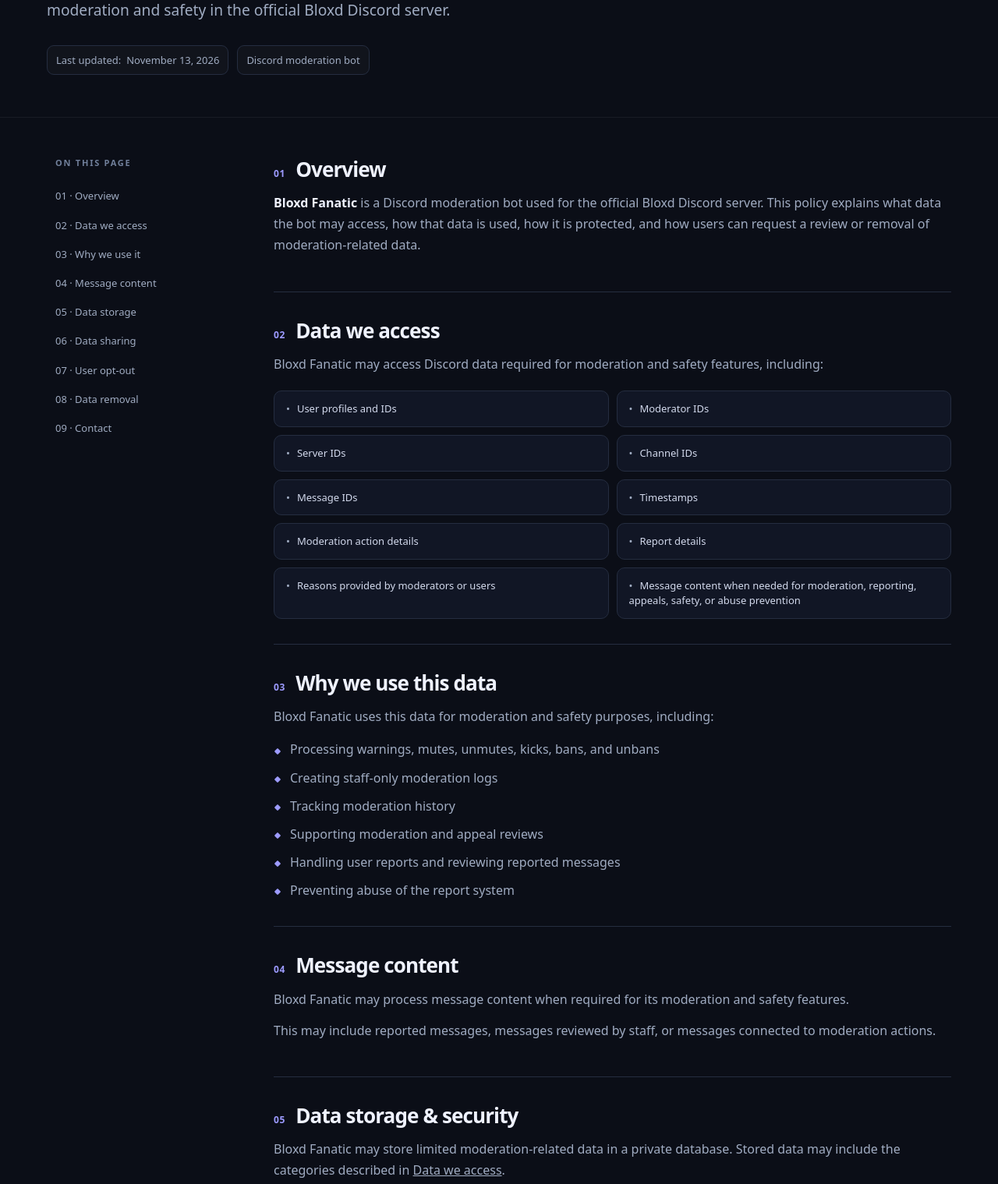
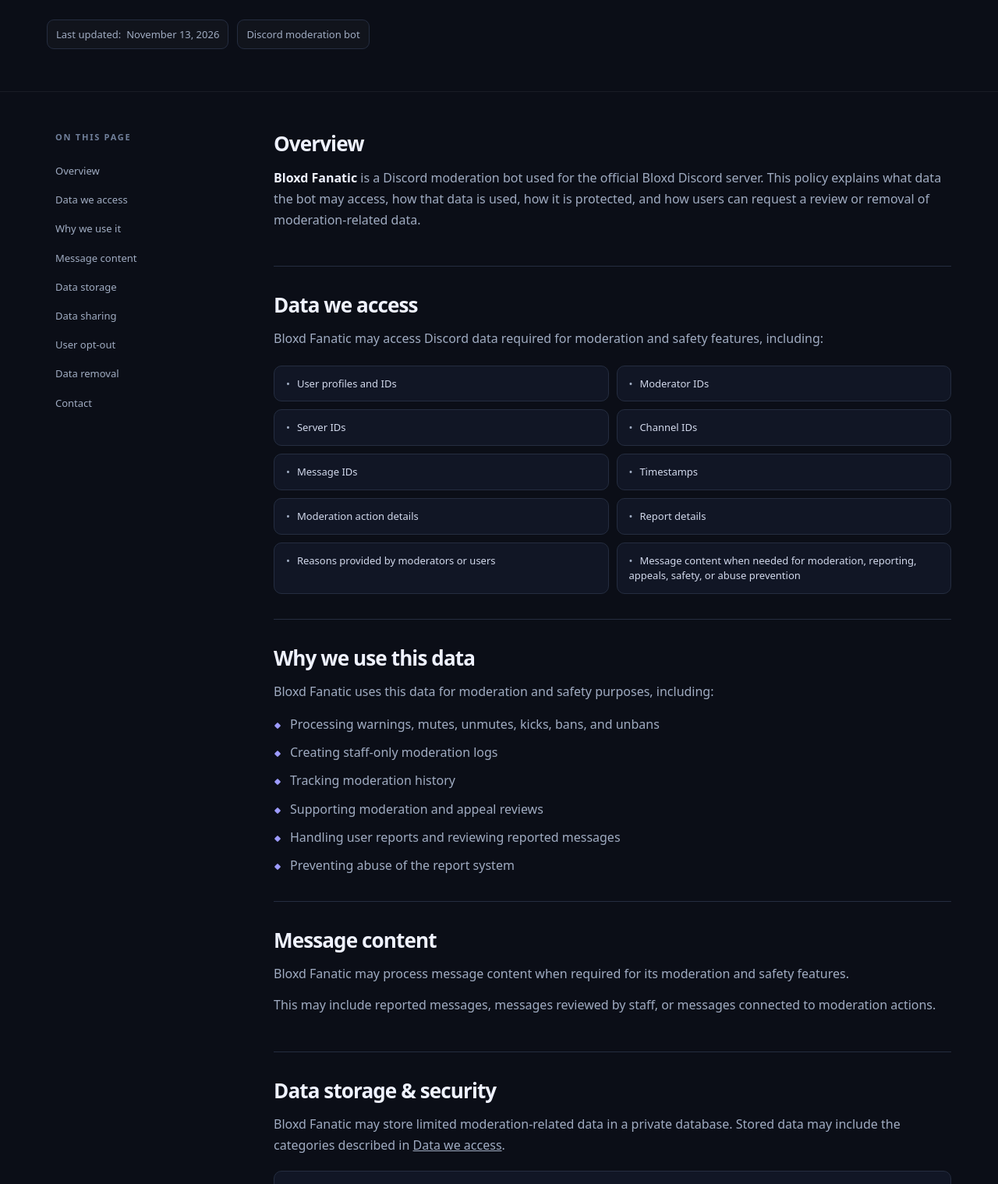
Before and after one commit to lsvjdev/privacy-policy, a plain HTML site: page index.html in a window 1280 px wide. Shown: the part 339-1858 px from the top of the page at 78% size. Drawn offline with Linux system fonts and the light colour scheme.

Commit message:
Simplify privacy policy design: remove section numbers, badge, and blur

```diff
--- a/index.html
+++ b/index.html
@@ -29,15 +29,13 @@
     a { color: inherit; }
     a:focus-visible { outline: 2px solid var(--accent-2); outline-offset: 4px; border-radius: 4px; }
     .wrap { width: min(calc(100% - 48px), var(--max)); margin-inline: auto; }
-    .topbar { border-bottom: 1px solid rgba(255,255,255,.07); background: rgba(11,14,23,.86); backdrop-filter: blur(16px); position: sticky; top: 0; z-index: 20; }
+    .topbar { border-bottom: 1px solid rgba(255,255,255,.07); background: rgba(11,14,23,.86); position: sticky; top: 0; z-index: 20; }
     .topbar-inner { display: flex; justify-content: space-between; align-items: center; min-height: 72px; gap: 16px; }
     .brand { display: inline-flex; align-items: center; gap: 12px; font-weight: 750; letter-spacing: -.025em; text-decoration: none; }
     .logo { display: block; width: 38px; height: 38px; border-radius: 50%; object-fit: cover; border: 1px solid var(--stroke); }
     .top-link { text-decoration: none; color: var(--muted); border: 1px solid var(--stroke); border-radius: 10px; padding: 7px 13px; font-size: 13px; font-weight: 600; transition: color .15s, border-color .15s; }
     .top-link:hover { color: white; border-color: #6b7199; }
     .hero { padding: 80px 0 54px; border-bottom: 1px solid rgba(255,255,255,.06); }
-    .eyebrow { display: inline-flex; align-items: center; gap: 9px; padding: 5px 12px; border-radius: 99px; border: 1px solid rgba(157,155,255,.24); background: rgba(157,155,255,.075); color: #b4b4ff; font-size: 12px; font-weight: 750; letter-spacing: .08em; text-transform: uppercase; }
-    .eyebrow::before { content: none; }
     h1 { max-width: 850px; margin: 21px 0 15px; font-size: clamp(2.65rem, 6.4vw, 4.7rem); line-height: 1.09; font-weight: 810; letter-spacing: -.065em; }
     .gradient { color: var(--text); }
     .intro { max-width: 700px; margin: 0; font-size: clamp(1rem, 2.2vw, 1.2rem); color: var(--muted); line-height: 1.7; }
@@ -57,8 +55,7 @@
     main { min-width: 0; }
     .section { scroll-margin-top: 100px; padding: 0 0 32px; margin-bottom: 32px; border-bottom: 1px solid var(--stroke); }
     .section:last-of-type { border-bottom: 0; margin-bottom: 0; }
-    .section-head { display: flex; align-items: baseline; gap: 13px; margin-bottom: 12px; }
-    .num { color: var(--accent); font-size: 12px; font-weight: 800; letter-spacing: .06em; }
+    .section-head { display: flex; align-items: baseline; margin-bottom: 12px; }
     h2 { font-size: clamp(1.35rem, 2.5vw, 1.63rem); letter-spacing: -.035em; line-height: 1.35; font-weight: 780; margin: 0; }
     p { margin: 0 0 13px; }
     main p { color: var(--muted); }
@@ -103,8 +100,7 @@
       .hero { padding: 15px 0; }
       .layout { display: block; padding: 22px 0; }
       .data-item, .callout { border-color: #ddd; background: #fff; color: #333; }
-      .gradient, h2, .num { color: #111; }
-      .section { break-inside: avoid; }
+      .gradient, h2, .section { break-inside: avoid; }
     }
   </style>
 </head>
@@ -118,7 +114,6 @@
 
   <div id="top" class="hero">
     <div class="wrap">
-      <div class="eyebrow">Bloxd Fanatic</div>
       <h1>Privacy <span class="gradient">Policy</span></h1>
       <p class="intro">How Bloxd Fanatic accesses, uses, and protects Discord data to support moderation and safety in the official Bloxd Discord server.</p>
       <div class="meta">
@@ -133,15 +128,15 @@
       <div class="toc">
         <span class="toc-label">On this page</span>
         <nav aria-label="Privacy policy sections">
-          <a href="#overview">01 · Overview</a>
-          <a href="#data-access">02 · Data we access</a>
-          <a href="#data-usage">03 · Why we use it</a>
-          <a href="#messages">04 · Message content</a>
-          <a href="#storage">05 · Data storage</a>
-          <a href="#sharing">06 · Data sharing</a>
-          <a href="#opt-out">07 · User opt-out</a>
-          <a href="#removal">08 · Data removal</a>
-          <a href="#contact">09 · Contact</a>
+          <a href="#overview">Overview</a>
+          <a href="#data-access">Data we access</a>
+          <a href="#data-usage">Why we use it</a>
+          <a href="#messages">Message content</a>
+          <a href="#storage">Data storage</a>
+          <a href="#sharing">Data sharing</a>
+          <a href="#opt-out">User opt-out</a>
+          <a href="#removal">Data removal</a>
+          <a href="#contact">Contact</a>
         </nav>
         <div class="aside-note">
           <span class="note-icon" aria-hidden="true">✓</span>
@@ -153,12 +148,12 @@
 
     <main id="main-content">
       <section class="section" id="overview" aria-labelledby="h-overview">
-        <div class="section-head"><span class="num">01</span><h2 id="h-overview">Overview</h2></div>
+        <div class="section-head"><h2 id="h-overview">Overview</h2></div>
         <p><strong>Bloxd Fanatic</strong> is a Discord moderation bot used for the official Bloxd Discord server. This policy explains what data the bot may access, how that data is used, how it is protected, and how users can request a review or removal of moderation-related data.</p>
       </section>
 
       <section class="section" id="data-access" aria-labelledby="h-data-access">
-        <div class="section-head"><span class="num">02</span><h2 id="h-data-access">Data we access</h2></div>
+        <div class="section-head"><h2 id="h-data-access">Data we access</h2></div>
         <p>Bloxd Fanatic may access Discord data required for moderation and safety features, including:</p>
         <div class="data-grid">
           <div class="data-item">User profiles and IDs</div>
@@ -175,7 +170,7 @@
       </section>
 
       <section class="section" id="data-usage" aria-labelledby="h-data-usage">
-        <div class="section-head"><span class="num">03</span><h2 id="h-data-usage">Why we use this data</h2></div>
+        <div class="section-head"><h2 id="h-data-usage">Why we use this data</h2></div>
         <p>Bloxd Fanatic uses this data for moderation and safety purposes, including:</p>
         <ul class="clean">
           <li>Processing warnings, mutes, unmutes, kicks, bans, and unbans</li>
@@ -188,13 +183,13 @@
       </section>
 
       <section class="section" id="messages" aria-labelledby="h-messages">
-        <div class="section-head"><span class="num">04</span><h2 id="h-messages">Message content</h2></div>
+        <div class="section-head"><h2 id="h-messages">Message content</h2></div>
         <p>Bloxd Fanatic may process message content when required for its moderation and safety features.</p>
         <p>This may include reported messages, messages reviewed by staff, or messages connected to moderation actions.</p>
       </section>
 
       <section class="section" id="storage" aria-labelledby="h-storage">
-        <div class="section-head"><span class="num">05</span><h2 id="h-storage">Data storage &amp; security</h2></div>
+        <div class="section-head"><h2 id="h-storage">Data storage &amp; security</h2></div>
         <p>Bloxd Fanatic may store limited moderation-related data in a private database. Stored data may include the categories described in <a href="#data-access">Data we access</a>.</p>
         <div class="callout">
           <strong>Encryption of stored message content</strong>
@@ -204,24 +199,24 @@
       </section>
 
       <section class="section" id="sharing" aria-labelledby="h-sharing">
-        <div class="section-head"><span class="num">06</span><h2 id="h-sharing">Data sharing</h2></div>
+        <div class="section-head"><h2 id="h-sharing">Data sharing</h2></div>
         <p>We do not sell or unnecessarily share user data.</p>
         <p>User and moderation data is accessible only to authorized server staff and bot developers as needed for moderation and safety purposes.</p>
       </section>
 
       <section class="section" id="opt-out" aria-labelledby="h-opt-out">
-        <div class="section-head"><span class="num">07</span><h2 id="h-opt-out">User opt-out</h2></div>
+        <div class="section-head"><h2 id="h-opt-out">User opt-out</h2></div>
         <p>Users cannot opt out of moderation-related processing while participating in the official Bloxd Discord server because the bot is used to enforce server rules and maintain server safety.</p>
       </section>
 
       <section class="section" id="removal" aria-labelledby="h-removal">
-        <div class="section-head"><span class="num">08</span><h2 id="h-removal">Data removal</h2></div>
+        <div class="section-head"><h2 id="h-removal">Data removal</h2></div>
         <p>Users may contact the official Bloxd Discord server staff to request review or removal of moderation-related data where appropriate.</p>
         <p>Some data may need to be kept when required for moderation history, appeal review, safety, or abuse prevention.</p>
       </section>
 
       <section class="section" id="contact" aria-labelledby="h-contact">
-        <div class="section-head"><span class="num">09</span><h2 id="h-contact">Contact</h2></div>
+        <div class="section-head"><h2 id="h-contact">Contact</h2></div>
         <p>For questions about this Privacy Policy or Bloxd Fanatic's data usage, contact the staff of the official Bloxd Discord server.</p>
       </section>
     </main>
```
